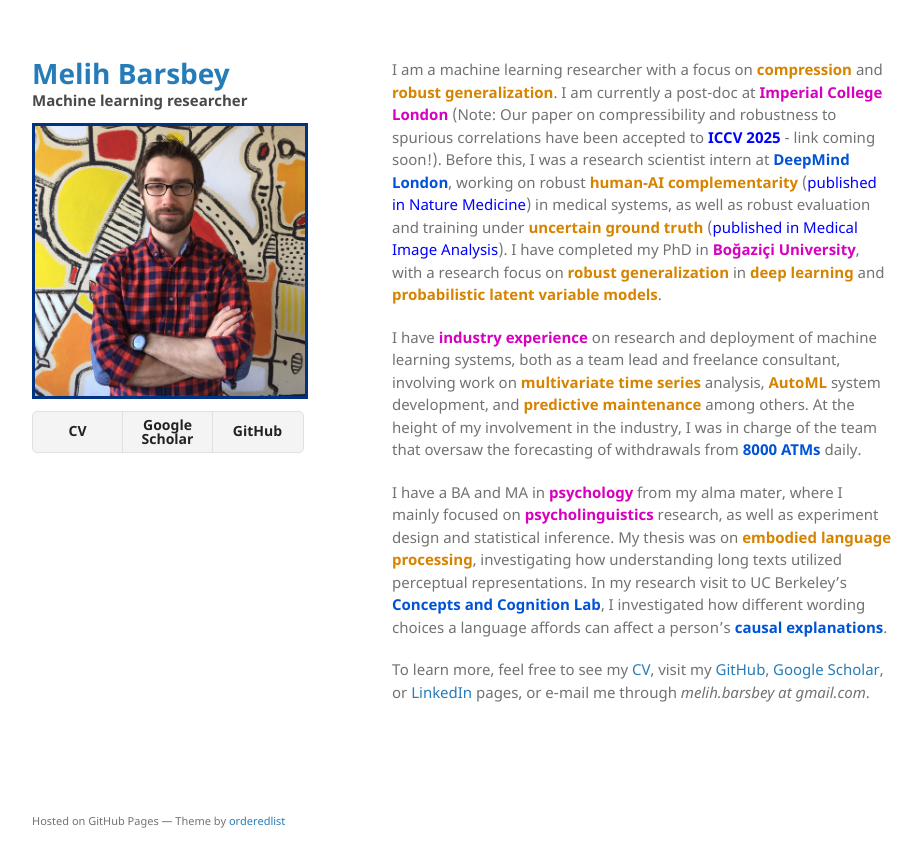
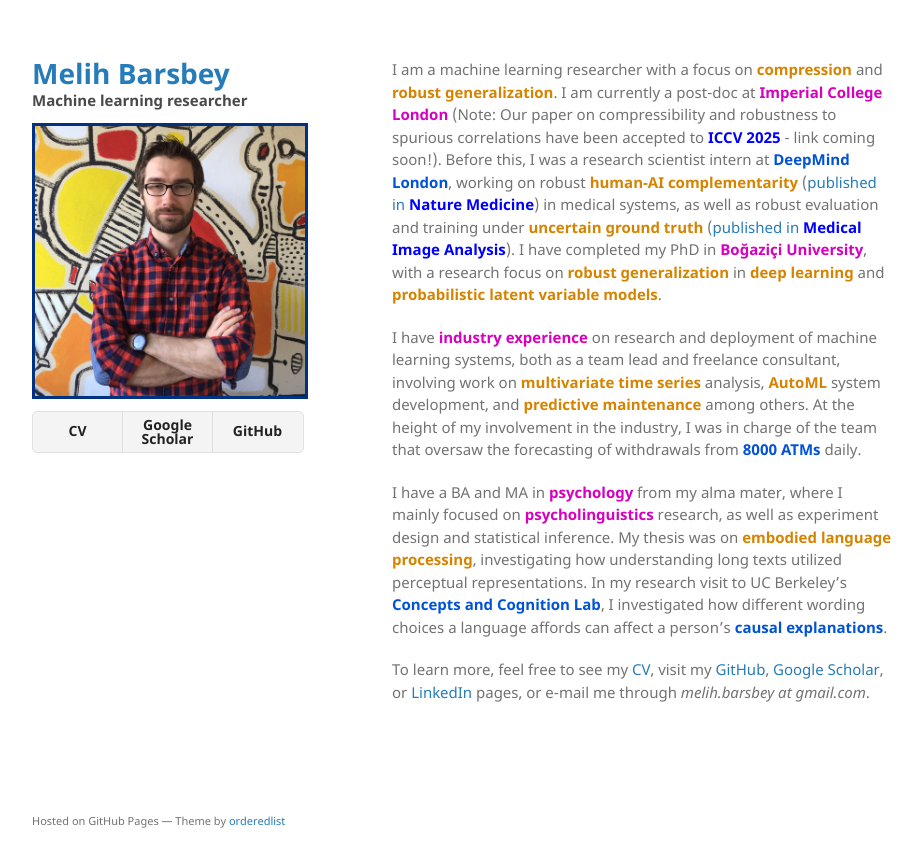
Before and after one commit to mbarsbey/mbarsbey.github.io, a Jekyll site: the page built from index.md, in a window 1280 px wide. Shown: the top 867 px of the page, without its empty margins (178-1100 px from the left). Built offline with Jekyll 4.4.1, drawn with Linux system fonts in a browser that asks for light colours.

Commit message:
Update index.md

```diff
--- a/index.md
+++ b/index.md
@@ -1,7 +1,7 @@
 ---
 layout: default
 ---
-I am a machine learning researcher with a focus on **<span style="color: #d68300">compression</span>** and **<span style="color: #d68300">robust generalization</span>**. I am currently a post-doc at **<span style="color: #d600be">Imperial College London</span>** (Note: Our paper on compressibility and robustness to spurious correlations have been accepted to **<span style="color: blue">ICCV 2025</span>** - link coming soon!). Before this, I was a research scientist intern at **<span style="color: #0053d6">DeepMind London</span>**, working on robust **<span style="color: #d68300">human-AI complementarity</span>** ([<span style="color: blue">published in Nature Medicine</span>](https://www.nature.com/aricles/s41591-023-02437-x)) in medical systems, as well as robust evaluation and training under **<span style="color: #d68300">uncertain ground truth</span>** ([<span style="color: blue">published in Medical Image Analysis</span>](https://www.sciencedirect.com/science/article/pii/S1361841525001033)). I have completed my PhD in **<span style="color: #d600be">Boğaziçi University</span>**, with a research focus on **<span style="color: #d68300">robust generalization</span>** in **<span style="color: #d68300">deep learning</span>** and **<span style="color: #d68300">probabilistic latent variable models</span>**.
+I am a machine learning researcher with a focus on **<span style="color: #d68300">compression</span>** and **<span style="color: #d68300">robust generalization</span>**. I am currently a post-doc at **<span style="color: #d600be">Imperial College London</span>** (Note: Our paper on compressibility and robustness to spurious correlations have been accepted to **<span style="color: blue">ICCV 2025</span>** - link coming soon!). Before this, I was a research scientist intern at **<span style="color: #0053d6">DeepMind London</span>**, working on robust **<span style="color: #d68300">human-AI complementarity</span>** ([published in **<span style="color: blue">Nature Medicine</span>**](https://www.nature.com/aricles/s41591-023-02437-x)) in medical systems, as well as robust evaluation and training under **<span style="color: #d68300">uncertain ground truth</span>** ([published in **<span style="color: blue">Medical Image Analysis</span>**](https://www.sciencedirect.com/science/article/pii/S1361841525001033)). I have completed my PhD in **<span style="color: #d600be">Boğaziçi University</span>**, with a research focus on **<span style="color: #d68300">robust generalization</span>** in **<span style="color: #d68300">deep learning</span>** and **<span style="color: #d68300">probabilistic latent variable models</span>**.
 
 I have **<span style="color: #d600be">industry experience</span>** on research and deployment of machine learning systems, both as a team lead and freelance consultant, involving work on **<span style="color: #d68300">multivariate time series</span>** analysis, **<span style="color: #d68300">AutoML</span>** system development, and **<span style="color: #d68300">predictive maintenance</span>** among others. At the height of my involvement in the industry, I was in charge of the team that oversaw the forecasting of withdrawals from **<span style="color: #0053d6">8000 ATMs</span>** daily.
 
```
